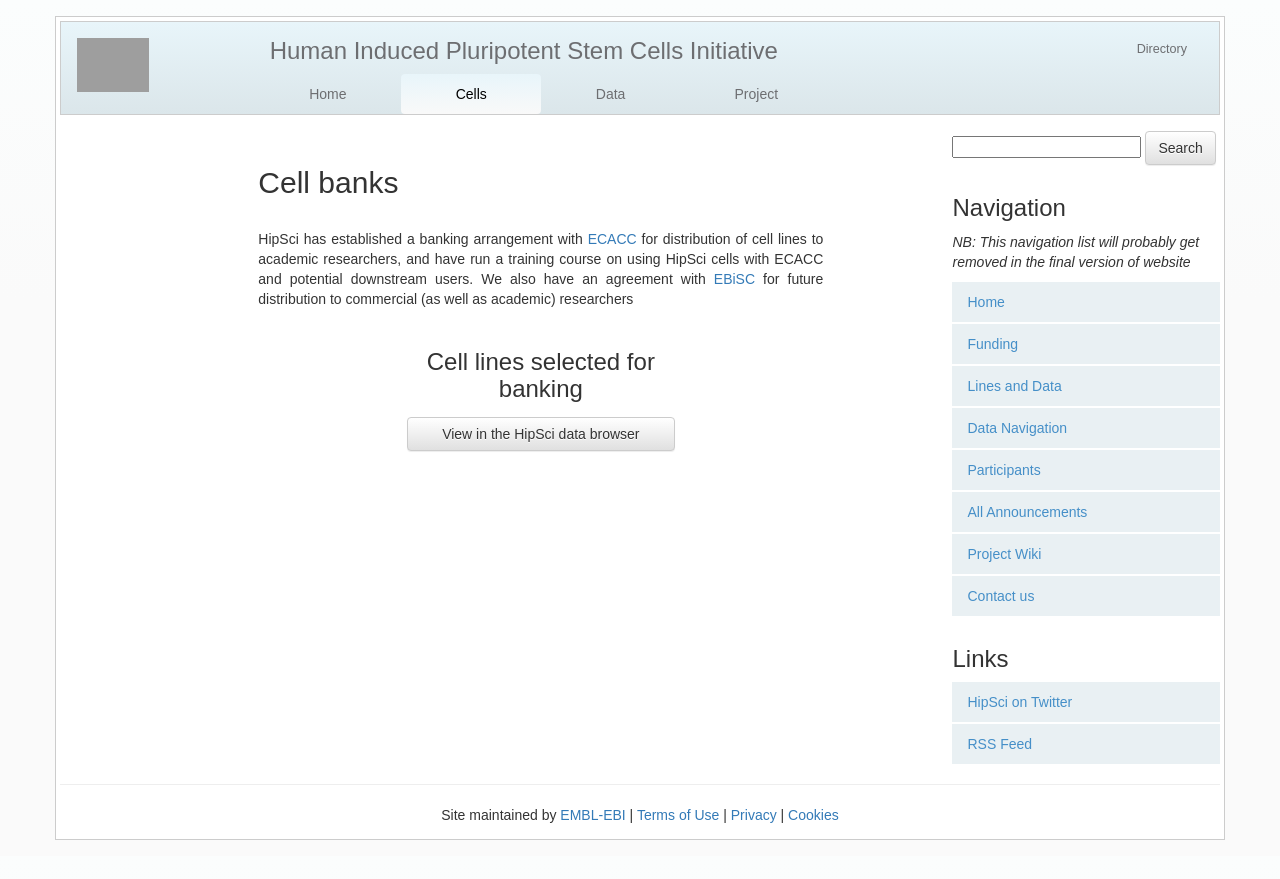
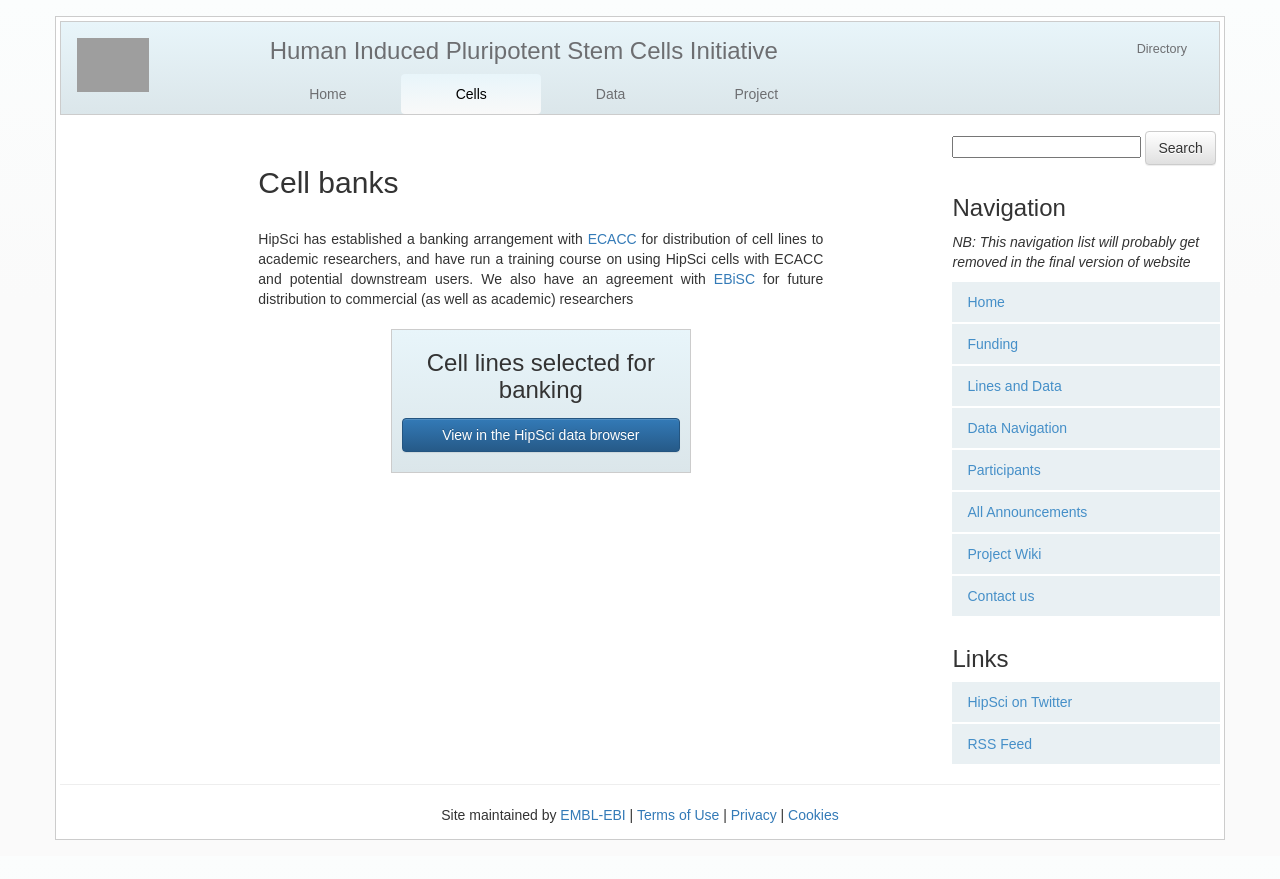
Before and after one commit to EMBL-EBI-GCA/gca_hipsci_website, a Jekyll site: the page built from cells/_posts/1111-11-11-banks.md, in a window 1280 px wide. Shown: the top 879 px of the page. Built offline with Jekyll 4.4.1, drawn with Linux system fonts in a browser that asks for light colours; nearby versions of some CDN libraries; grey boxes are pictures that could not be loaded.

Commit message:
styling on the browser button

```diff
--- a/_includes/browser_button.html
+++ b/_includes/browser_button.html
@@ -1,6 +1,4 @@
-<div class="row">
-<div class="col-md-6 col-md-offset-3">
-<h3 class="text-center" style="margin-bottom: 15px">{{include.text}}</h3>
-<a class="btn btn-default btn-block" href="{{'/lines/#' | append: include.link | prepend: site.baseurl}}">View in the HipSci data browser</a>
+<div class="start-browser">
+<h3 class="text-center">{{include.text}}</h3>
+<a class="btn btn-primary btn-block" href="{{'/lines/#' | append: include.link | prepend: site.baseurl}}">View in the HipSci data browser</a>
 </div>
-</div>
--- a/css/main.scss
+++ b/css/main.scss
@@ -153,3 +153,16 @@ div.announcements {
     padding-top: 5px;
     margin-bottom: 30px;
 }
+
+div.start-browser {
+    max-width: 300px;
+    margin: 20px auto;
+    background: linear-gradient(to bottom, $banner-color-bottom 0%, $banner-color-top 100%) repeat scroll 0% 0% transparent;
+    padding: 20px 10px;
+    border: $border;
+
+    h3 {
+        margin-top: 0px;
+        margin-bottom: 15px;
+    }
+}
```
